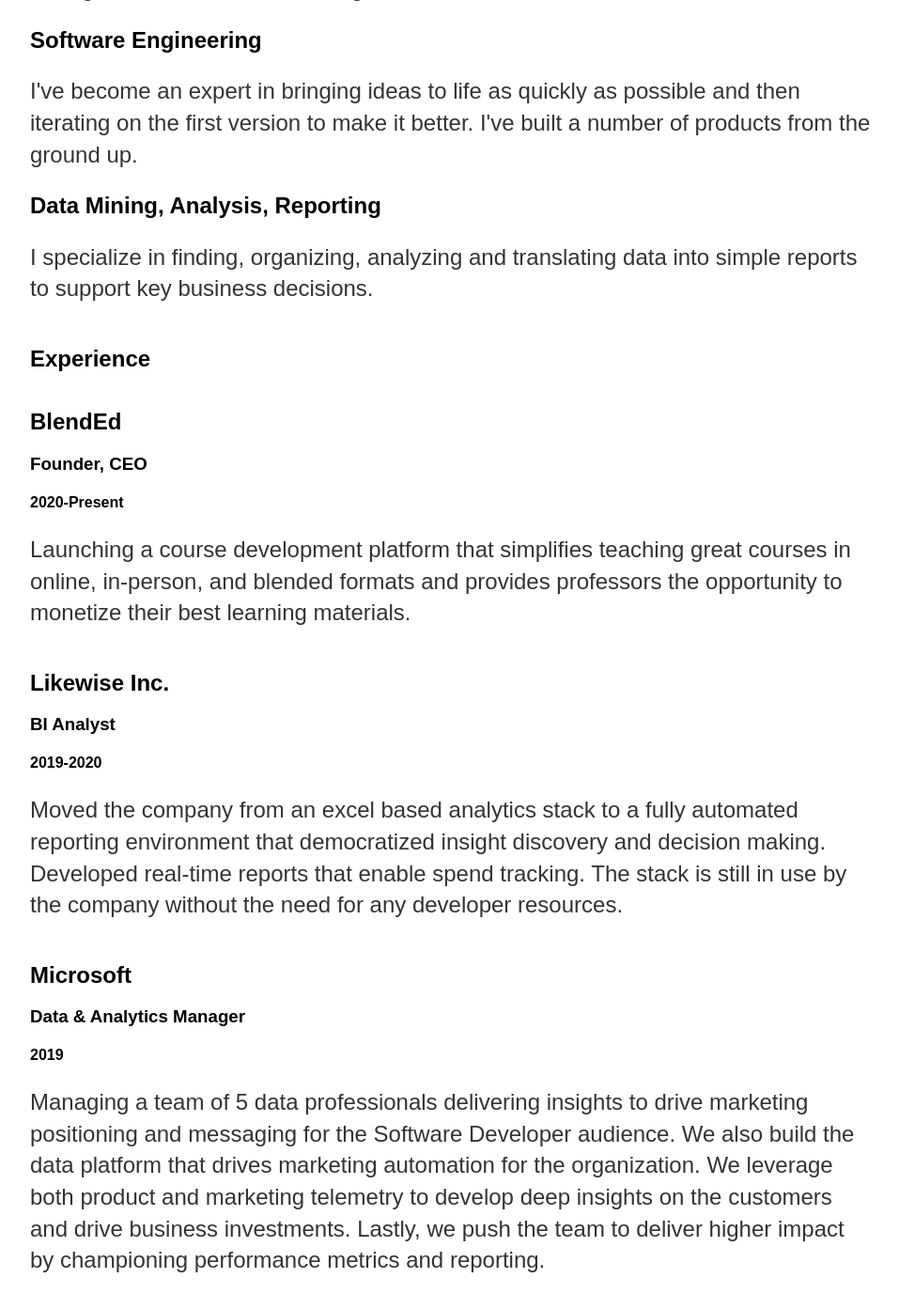
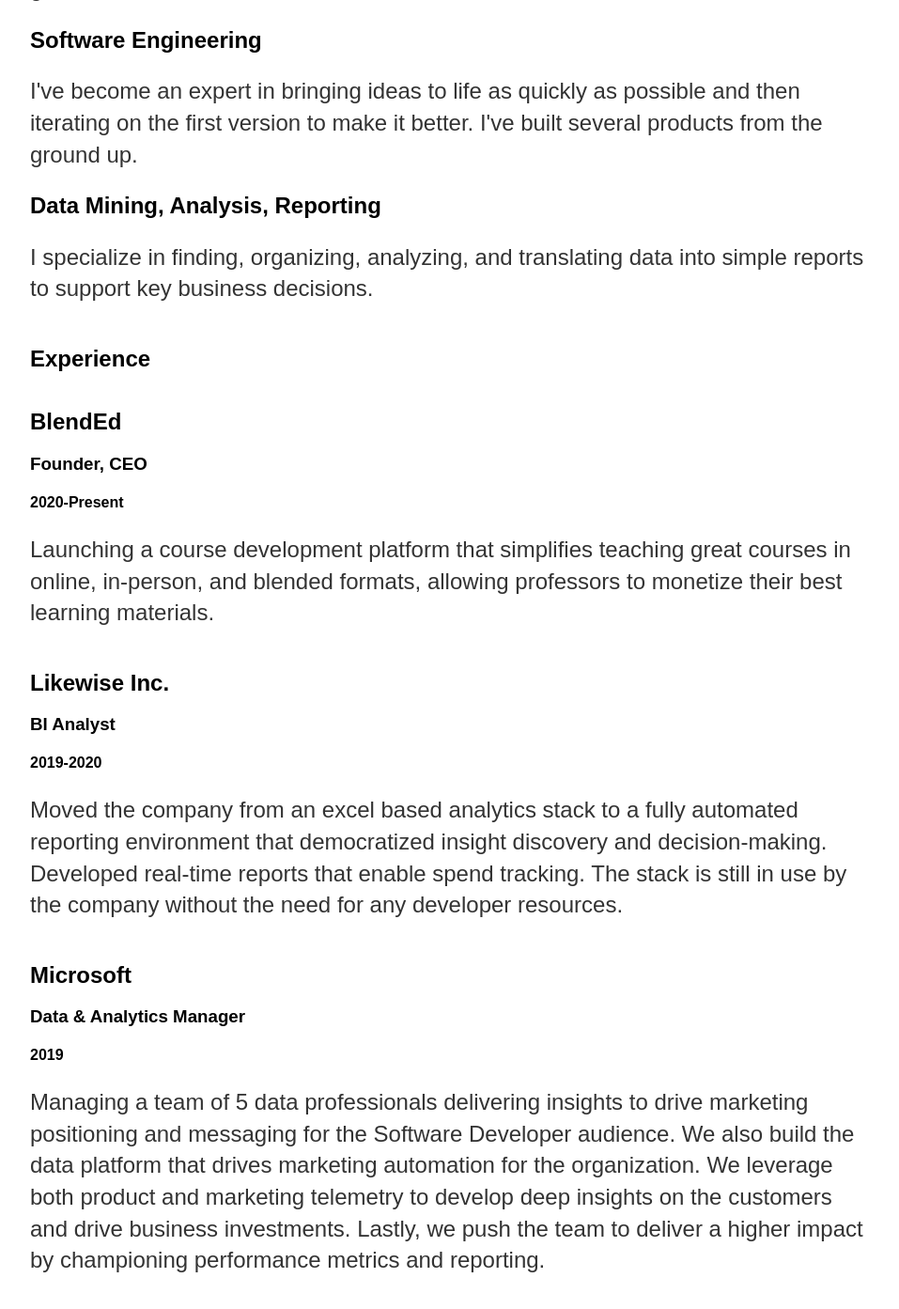
Before and after one commit to dboone31/dboone, a Jekyll site: the page built from cv/index.html, in a window 1280 px wide and 1400 px high, scrolled down 805 px. Shown: the top 1393 px of the window at 94% size, without its empty margins (160-1117 px from the left). Built offline with Jekyll 4.4.1, drawn with Linux system fonts in a browser that asks for light colours; nearby versions of some CDN libraries; some of the changed text lies outside the part shown.

Commit message:
Update index.html

```diff
--- a/cv/index.html
+++ b/cv/index.html
@@ -49,20 +47,20 @@
 
 							<div class="talent">
 								<h2>Leadership</h2>
-								<p>I've worked as a founder of a Tech comapany and as a team lead within large organizations.
-									I'm the guy that doesn't drop the ball and keeps everyone motivated through the final seconds of the game, no matter how it ends.</p>
+								<p>I've worked as a Tech company founder and team lead within large organizations.
+									I don't drop the ball and keep everyone motivated through the final seconds of the game, no matter how it ends.</p>
 							</div>
 
 							<div class="talent">
 								<h2>Software Engineering</h2>
 								<p>I've become an expert in bringing ideas to life as quickly as possible and then iterating on
-									the first version to make it better. I've built a number of products from the ground up.
+									the first version to make it better. I've built several products from the ground up.
 								</p>
 							</div>
 
 							<div class="talent">
 								<h2>Data Mining, Analysis, Reporting</h2>
-								<p>I specialize in finding, organizing, analyzing and translating data into simple
+								<p>I specialize in finding, organizing, analyzing, and translating data into simple
 									reports to support key business decisions.</p>
 							</div>
 
@@ -81,7 +79,7 @@
 								<h3>Founder, CEO</h3>
 								<h4>2020-Present</h4>
 								<p>Launching a course development platform that simplifies teaching great courses in online, in-person,
-									and blended formats and provides professors the opportunity to monetize their best learning materials.
+									and blended formats, allowing professors to monetize their best learning materials.
 								</p>
 							</div>
 
@@ -90,7 +88,7 @@
 								<h3>BI Analyst</h3>
 								<h4>2019-2020</h4>
 								<p>Moved the company from an excel based analytics stack to a fully automated
-									reporting environment that democratized insight discovery and decision making.
+									reporting environment that democratized insight discovery and decision-making.
 									Developed real-time reports that enable spend tracking. The stack is still in
 									use by the company without the need for any developer resources.</p>
 							</div>
@@ -107,7 +105,7 @@
 									marketing
 									telemetry to develop deep insights on the customers and drive business investments.
 									Lastly,
-									we push the team to deliver higher impact by championing performance metrics and
+									we push the team to deliver a higher impact by championing performance metrics and
 									reporting.</p>
 							</div>
 
```
Also changed, not shown: other parts of cv/index.html (+4 -6 lines).
